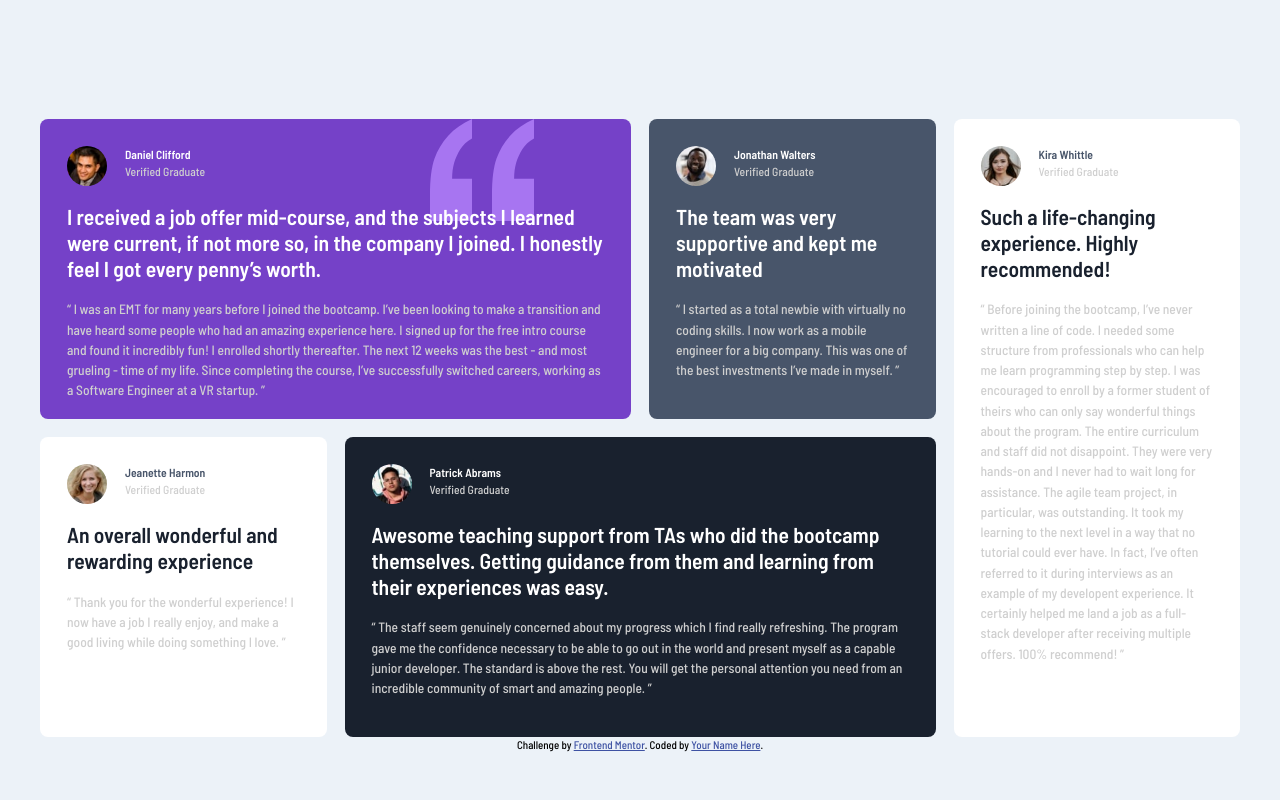
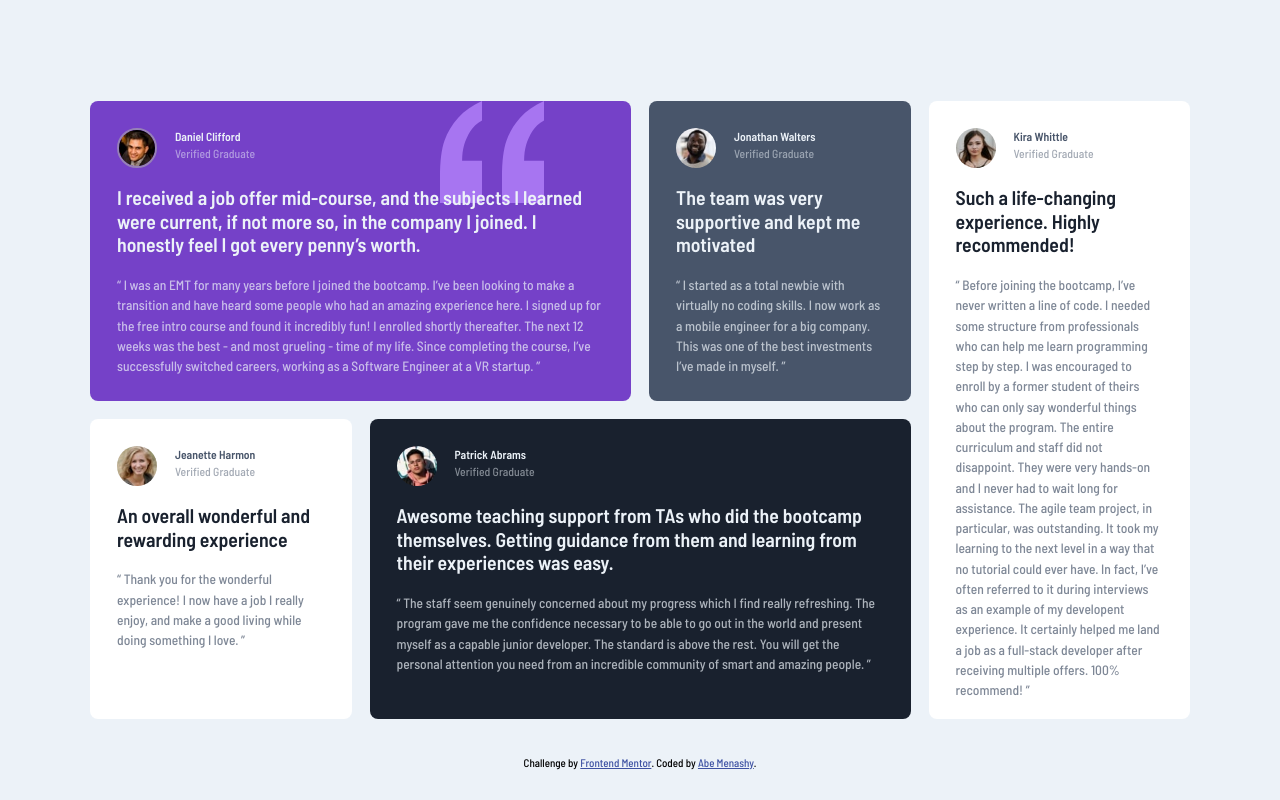
Before and after one commit to abe-m1/testimonials-grid-section, a website: page index.html in a window 1280 px wide. Drawn offline with Linux system fonts and the light colour scheme.

Commit message:
finish styling

```diff
--- a/index.html
+++ b/index.html
@@ -19,11 +19,11 @@
   <body>
     <div class="grid">
       <div class="testimonial-container container--one">
-        <div class="user-info">
-          <img src="images/image-daniel.jpg" alt="" />
+        <div class="user">
+          <img class="user__circle" src="images/image-daniel.jpg" alt="" />
           <div>
-            <p class="user-name">Daniel Clifford</p>
-            <p class="user-type">Verified Graduate</p>
+            <p class="user__name">Daniel Clifford</p>
+            <p class="user__type">Verified Graduate</p>
           </div>
         </div>
         <h2 class="light-headline">
@@ -43,11 +43,11 @@
       </div>
 
       <div class="testimonial-container container--two">
-        <div class="user-info">
+        <div class="user">
           <img src="images/image-jonathan.jpg" alt="" />
           <div>
-            <p class="user-name">Jonathan Walters</p>
-            <p class="user-type">Verified Graduate</p>
+            <p class="user__name">Jonathan Walters</p>
+            <p class="user__type">Verified Graduate</p>
           </div>
         </div>
         <h2 class="light-headline">
@@ -61,28 +61,28 @@
       </div>
 
       <div class="testimonial-container container--three">
-        <div class="user-info">
+        <div class="user">
           <img src="images/image-jeanette.jpg" alt="" />
           <div>
-            <p class="user-name-dark">Jeanette Harmon</p>
-            <p class="user-type">Verified Graduate</p>
+            <p class="user__name-dark">Jeanette Harmon</p>
+            <p class="user__type-dark">Verified Graduate</p>
           </div>
         </div>
         <h2 class="dark-headline">
           An overall wonderful and rewarding experience
         </h2>
-        <p class="testimonial">
+        <p class="testimonial-dark">
           “ Thank you for the wonderful experience! I now have a job I really
           enjoy, and make a good living while doing something I love. ”
         </p>
       </div>
 
       <div class="testimonial-container container--dark">
-        <div class="user-info">
-          <img src="images/image-patrick.jpg" alt="" />
+        <div class="user">
+          <img class="circle" src="images/image-patrick.jpg" alt="" />
           <div>
-            <p class="user-name">Patrick Abrams</p>
-            <p class="user-type">Verified Graduate</p>
+            <p class="user__name">Patrick Abrams</p>
+            <p class="user__type">Verified Graduate</p>
           </div>
         </div>
         <h2 class="light-headline">
@@ -101,17 +101,17 @@
       </div>
 
       <div class="testimonial-container container--five">
-        <div class="user-info">
+        <div class="user">
           <img src="images/image-kira.jpg" alt="" />
           <div>
-            <p class="user-name-dark">Kira Whittle</p>
-            <p class="user-type">Verified Graduate</p>
+            <p class="user__name-dark">Kira Whittle</p>
+            <p class="user__type-dark">Verified Graduate</p>
           </div>
         </div>
         <h2 class="dark-headline">
           Such a life-changing experience. Highly recommended!
         </h2>
-        <p class="testimonial">
+        <p class="testimonial-dark">
           “ Before joining the bootcamp, I’ve never written a line of code. I
           needed some structure from professionals who can help me learn
           programming step by step. I was encouraged to enroll by a former
@@ -131,7 +131,7 @@
       Challenge by
       <a href="https://www.frontendmentor.io?ref=challenge" target="_blank"
         >Frontend Mentor</a
-      >. Coded by <a href="#">Your Name Here</a>.
+      >. Coded by <a href="#">Abe Menashy</a>.
     </div>
   </body>
 </html>
--- a/scss/main.scss
+++ b/scss/main.scss
@@ -16,7 +16,7 @@ html {
     font-size: 56.25%; //1rem = 9px
   }
   @include respond(big-desktop) {
-    font-size: 75%; //1rem = 12px
+    font-size: 56.25%; //1rem = 9px
   }
 }
 
@@ -38,7 +38,7 @@ body {
   margin: auto;
   margin-bottom: 2rem;
   border-radius: 8px;
-  padding: 2rem;
+  padding: 3rem 2rem;
   color: $lightGray;
 
   @include respond(tab-port) {
@@ -46,34 +46,22 @@ body {
     padding: 3rem;
     width: 100%;
   }
-}
 
-.testimonial-container h2 {
+  h2 {
     margin-bottom: 2rem;
 
     @include respond(tab-port) {
-    font-size: 2.4rem;
+      font-size: 2.2rem;
       line-height: 1.2;
     }
   }
-
-.testimonial {
-  @include respond(tab-port) {
-    font-size: 1.5rem;
-  }
 }
 
-.dark-headline {
-  color: $veryDarkBlackishBlue;
-}
-
-.light-headline {
-  color: $white;
-}
 .grid {
   margin-top: 8rem;
+  margin-bottom: 4rem;
   @include respond(tab-port) {
-    max-width: 1200px;
+    max-width: 1100px;
     display: grid;
     grid-template-rows: repeat(2, 300px);
     grid-template-columns: repeat(4, 1fr);
@@ -120,29 +108,63 @@ body {
   }
 }
 
-.user-info {
+.user {
   display: flex;
   margin-bottom: 2rem;
-}
 
-.user-info img {
+  img {
     width: 40px;
     border-radius: 50%;
     margin-right: 2rem;
   }
 
-.user-name {
+  &__name {
     font-weight: 700;
-  color: $white;
+    color: $lightGrayishBlue;
   }
 
-.user-name-dark {
+  &__name-dark {
     font-weight: 700;
     color: $veryDarkGrayishBlue;
   }
 
-.user-type {
-  color: $lightGray;
+  &__type {
+    color: $lightGrayishBlue;
+    opacity: 50%;
+  }
+
+  &__type-dark {
+    color: $veryDarkGrayishBlue;
+    opacity: 50%;
+  }
+
+  &__circle {
+    border: 2px solid hsl(264, 27%, 61%);
+  }
+}
+
+.testimonial {
+  color: $lightGrayishBlue;
+  opacity: 70%;
+  @include respond(tab-port) {
+    font-size: 1.5rem;
+  }
+}
+
+.testimonial-dark {
+  color: $veryDarkGrayishBlue;
+  opacity: 70%;
+  @include respond(tab-port) {
+    font-size: 1.5rem;
+  }
+}
+
+.dark-headline {
+  color: $veryDarkBlackishBlue;
+}
+
+.light-headline {
+  color: $lightGrayishBlue;
 }
 
 .attribution {
```
Also changed, not shown: css/style.css. Lines whose indentation alone changed are shown as unchanged.
